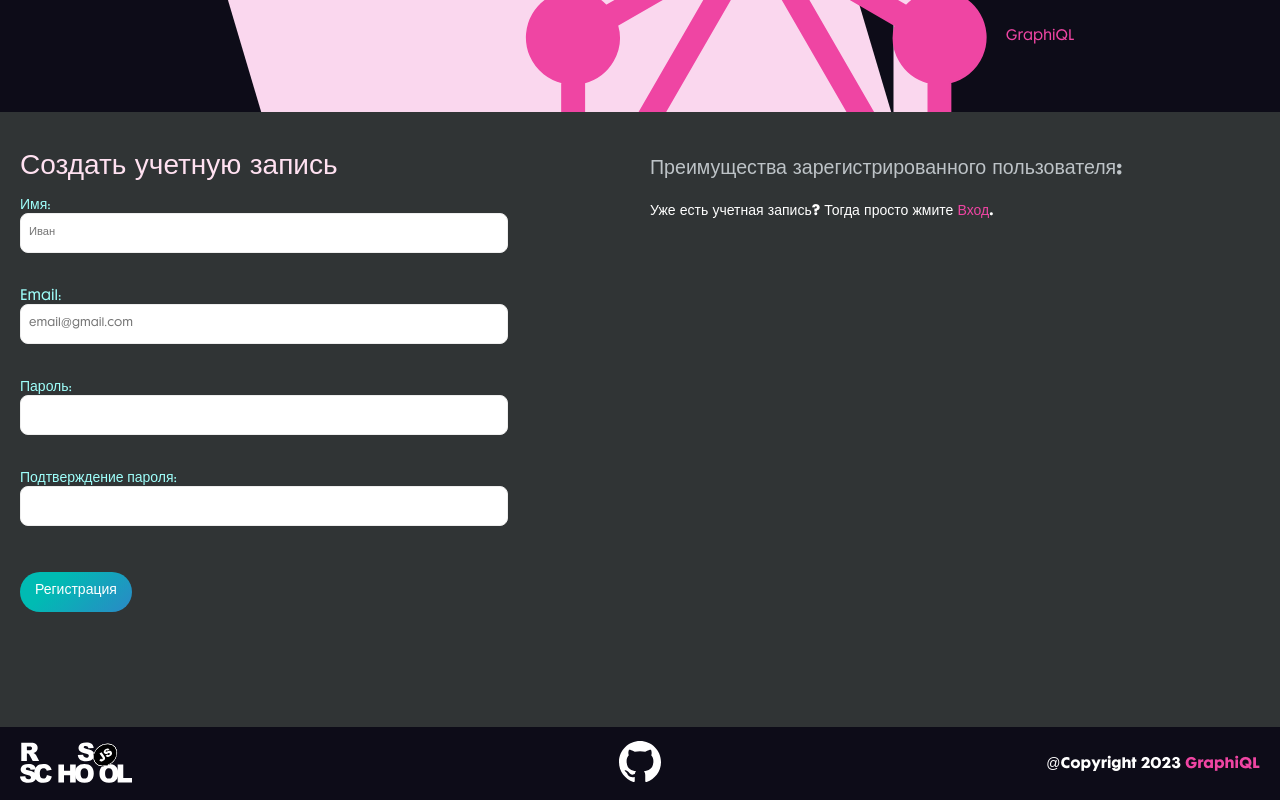
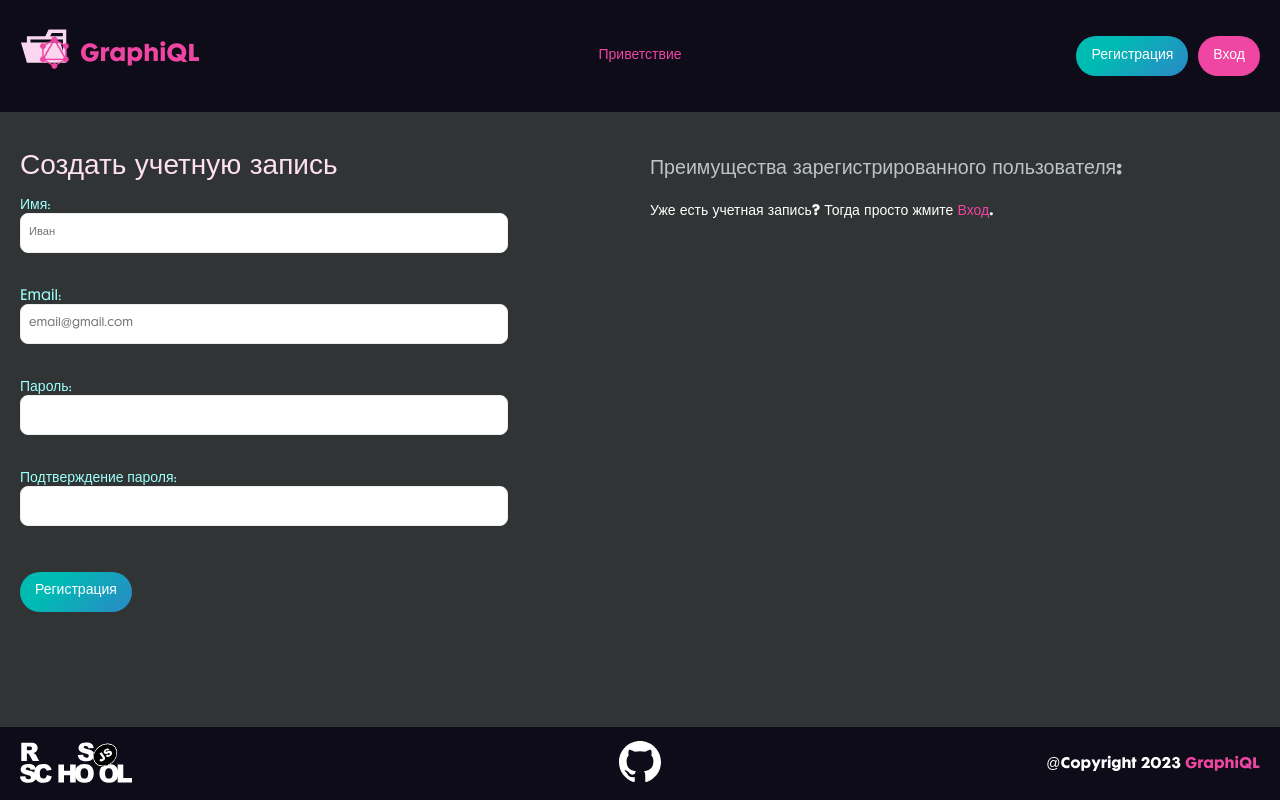
Before and after one commit to ForsyteRun/graphiql-app, a React (Vite) app: page /registration in a window 1280 px wide. Built offline with nearby package versions, Linux system fonts and the light colour scheme; no server answers.

Commit message:
refactor: update layout

```diff
--- a/src/App.tsx
+++ b/src/App.tsx
@@ -1,16 +1,40 @@
-import { Outlet } from 'react-router-dom';
-import { Header, Footer } from './layout';
+import React from 'react';
+import { BrowserRouter as Router, Routes, Route } from 'react-router-dom';
+import {
+  AUTH_ROUTE,
+  MAIN_ROUTE,
+  NOTFOUND_ROUTE,
+  REGISTRATION_ROUTE,
+  WELCOME_ROUTE,
+} from './constants/route';
+import { Login, Main, NotFound, Registration, Welcome } from './pages';
+import AuthRequired from './components/AuthRequired';
+import { NavigationLayout } from './layout';
 
-function App() {
+const App = () => {
   return (
-    <>
-      <Header />
-      <main className="content">
-        <Outlet />
-      </main>
-      <Footer />
-    </>
+    <Router>
+      <Routes>
+        <Route path="/" element={<NavigationLayout />}>
+          <Route index element={<Welcome />} />
+          <Route path={REGISTRATION_ROUTE} element={<Registration />} />
+          <Route path={AUTH_ROUTE} element={<Login />} />
+          <Route path={NOTFOUND_ROUTE} element={<NotFound />} />
+          <Route
+            path={MAIN_ROUTE}
+            element={
+              <AuthRequired>
+                <Routes>
+                  <Route index element={<Main />} />
+                  <Route path={WELCOME_ROUTE} element={<Welcome />} />
+                </Routes>
+              </AuthRequired>
+            }
+          />
+        </Route>
+      </Routes>
+    </Router>
   );
-}
+};
 
 export default App;
--- a/src/components/Editor/Api.tsx
+++ b/src/components/Editor/Api.tsx
@@ -3,14 +3,15 @@ import { useAppDispatch, useAppSelector } from '../../store/types';
 import { setApi } from '../../store/slice/requestSlice';
 
 const Api = () => {
+  const dispatch = useAppDispatch();
+
   const { api } = useAppSelector((state) => state.request);
-
-  const dispatch = useAppDispatch();
   const [value, setValue] = useState(api);
 
   const handleSubmit = () => {
     dispatch(setApi(value));
   };
+
   return (
     <div className="api">
       <div className="api__content">
--- a/src/components/Editor/EditorSection.tsx
+++ b/src/components/Editor/EditorSection.tsx
@@ -1,4 +1,4 @@
-import React, { useState } from 'react';
+import React, { useEffect, useState } from 'react';
 import { sectionData } from '../../constants/editor';
 import { useAppDispatch, useAppSelector } from '../../store/types';
 import { setQuery } from '../../store/slice/requestSlice';
@@ -7,16 +7,7 @@ interface EditorSectionProps {
   title: string;
 }
 
-const EditorSection: React.FC<EditorSectionProps> = ({ title }) => {
-  const dispatch = useAppDispatch();
-
-  const countLines = (text: string) => {
-    return text.split('\n').length;
-  };
-
-  const { query } = useAppSelector((state) => state.request);
-
-  const initialQuery = `query {
+const initialQuery = `query {
   characters(page: 2, filter: { name: "rick" }) {
     info {
       count
@@ -33,8 +24,16 @@ const EditorSection: React.FC<EditorSectionProps> = ({ title }) => {
   }
 }`;
 
+const countLines = (text: string) => {
+  return text.split('\n').length;
+};
 
+const EditorSection: React.FC<EditorSectionProps> = ({ title }) => {
+  const dispatch = useAppDispatch();
+
+  const { query } = useAppSelector((state) => state.request);
   const [value, setValue] = useState(query);
+  const [numLines, setNumLines] = useState(0);
 
   const handleQueryChange = (event: React.ChangeEvent<HTMLTextAreaElement>) => {
     const lines = countLines(event.target.value);
@@ -46,7 +45,9 @@ const EditorSection: React.FC<EditorSectionProps> = ({ title }) => {
     dispatch(setQuery(value));
   };
 
-  const [numLines, setNumLines] = useState(countLines(initialQuery));
+  useEffect(() => {
+    setNumLines(countLines(initialQuery));
+  }, []);
 
   return (
     <>
--- a/src/components/Editor/Headers.tsx
+++ b/src/components/Editor/Headers.tsx
@@ -4,11 +4,13 @@ import { useAppDispatch } from '../../store/types';
 
 const Headers = () => {
   const dispatch = useAppDispatch();
+
   const [value, setValue] = useState('');
 
   const handleSubmit = () => {
     dispatch(setHeaders(value));
   };
+
   return (
     <div className="headers">
       <div className="headers__content">
--- a/src/components/Editor/Variables.tsx
+++ b/src/components/Editor/Variables.tsx
@@ -3,8 +3,9 @@ import { setVariables } from '../../store/slice/requestSlice';
 import { useAppDispatch, useAppSelector } from '../../store/types';
 
 const Variables = () => {
+  const dispatch = useAppDispatch();
+
   const { variables } = useAppSelector((state) => state.request);
-  const dispatch = useAppDispatch();
   const [value, setValue] = useState(variables);
 
   const handleSubmit = () => {
--- a/src/components/RegistrationForm.tsx
+++ b/src/components/RegistrationForm.tsx
@@ -2,7 +2,7 @@ import React from 'react';
 import { useForm } from 'react-hook-form';
 import { yupResolver } from '@hookform/resolvers/yup';
 import { DataForm, FieldName } from '../types/types';
-import { schema } from '../utils/schema';
+import { schema, IForm } from '../utils/schema';
 import { registerWithEmailAndPassword } from '../firebase/firebase';
 import { toastForNoConnection, toastSignUp } from '../utils/toasts';
 import {
@@ -32,7 +32,7 @@ const RegistrationForm: React.FC = () => {
     handleSubmit,
     reset,
     formState: { errors },
-  } = useForm<DataForm>({
+  } = useForm<IForm>({
     mode: 'onChange',
     resolver: yupResolver(schema),
   });
--- a/src/layout/Header.tsx
+++ b/src/layout/Header.tsx
@@ -9,44 +9,57 @@ import {
 import { LogOut } from '../components/Logout';
 import { AuthState } from '../utils/AuthState';
 import { useAppSelector } from '../store/types';
-import { useMemo } from 'react';
+import { useMemo, useState } from 'react';
 
 const Header = () => {
   AuthState();
   const { isAuth } = useAppSelector((state) => state.user);
+  const [menuVisible, setMenuVisible] = useState(false);
+
+  const toggleMenu = () => {
+    setMenuVisible(!menuVisible);
+  };
+
+  const closeMenu = () => {
+    setMenuVisible(false);
+  };
+
   const viewHeader = useMemo(() => {
     {
-      if (isAuth)
-        return (
-          <>
-            <NavLink to={MAIN_ROUTE}>
-              <button className="button button-second">Главная</button>
-            </NavLink>
-            <LogOut />
-          </>
-        );
+      if (isAuth) return <LogOut />;
       return (
         <>
-          <NavLink to={REGISTRATION_ROUTE}>
+          <NavLink to={REGISTRATION_ROUTE} onClick={closeMenu}>
             <button className="button button-second">Регистрация</button>
           </NavLink>
-          <NavLink to={AUTH_ROUTE}>
+          <NavLink to={AUTH_ROUTE} onClick={closeMenu}>
             <button className="button">Вход</button>
           </NavLink>
         </>
       );
     }
   }, [isAuth]);
+
   return (
     <header className="header container">
-      <div className="row">
-        <div className="top-logo">
-          <Logo />
-        </div>
-        <div className="nav-bar__block">
-          <NavLink to={WELCOME_ROUTE}>
-            <button className="button button-second">Приветствие</button>
-          </NavLink>
+      <div className="header__logo">
+        <Logo />
+      </div>
+      <div className="header__links">
+        <NavLink to={WELCOME_ROUTE} className="link">
+          Приветствие
+        </NavLink>
+        {isAuth && (
+          <>
+            <NavLink to={MAIN_ROUTE} className="link">
+              Редактор
+            </NavLink>
+          </>
+        )}
+      </div>
+      <div className="header__buttons">
+        <span className="header__buttons-icon" onClick={toggleMenu}></span>
+        <div className={`header__buttons-list ${menuVisible ? 'active' : ''}`}>
           {viewHeader}
         </div>
       </div>
--- a/src/layout/NavigationLayout.tsx
+++ b/src/layout/NavigationLayout.tsx
@@ -4,13 +4,13 @@ import Footer from './Footer';
 
 function NavigationLayout() {
   return (
-    <div className="tygh">
+    <>
       <Header />
       <main className="content">
         <Outlet />
       </main>
       <Footer />
-    </div>
+    </>
   );
 }
 
--- a/src/layout/index.ts
+++ b/src/layout/index.ts
@@ -1,2 +1,3 @@
 export { default as Footer } from './Footer';
 export { default as Header } from './Header';
+export { default as NavigationLayout } from './NavigationLayout';
--- a/src/main.tsx
+++ b/src/main.tsx
@@ -1,21 +1,17 @@
 import React from 'react';
 import ReactDOM from 'react-dom/client';
 import './assets/scss/style.scss';
-import { RouterProvider } from 'react-router-dom';
-import { router } from './router';
 import { Provider } from 'react-redux';
 import { ToastContainer } from 'react-toastify';
 import 'react-toastify/dist/ReactToastify.css';
 import store from './store/store';
+import App from './App';
 
 ReactDOM.createRoot(document.getElementById('root')!).render(
   // <React.StrictMode>
   <Provider store={store}>
     <ToastContainer />
-    <RouterProvider
-      router={router}
-      // fallbackElement={<div className="lds-dual-ring"></div>}
-    />
+    <App />
   </Provider>
   // </React.StrictMode>
 );
--- a/src/router.tsx
+++ /dev/null
@@ -1,44 +0,0 @@
-import { createBrowserRouter } from 'react-router-dom';
-import App from './App';
-import {
-  AUTH_ROUTE,
-  MAIN_ROUTE,
-  NOTFOUND_ROUTE,
-  REGISTRATION_ROUTE,
-  WELCOME_ROUTE,
-} from './constants/route';
-import { Login, Main, NotFound, Registration, Welcome } from './pages';
-import AuthRequired from './components/AuthRequired';
-
-export const router = createBrowserRouter([
-  {
-    path: WELCOME_ROUTE,
-    element: <App />,
-    children: [
-      {
-        index: true,
-        element: <Welcome />,
-      },
-      {
-        path: REGISTRATION_ROUTE,
-        element: <Registration />,
-      },
-      {
-        path: AUTH_ROUTE,
-        element: <Login />,
-      },
-      {
-        path: NOTFOUND_ROUTE,
-        element: <NotFound />,
-      },
-      {
-        path: MAIN_ROUTE,
-        element: (
-          <AuthRequired>
-            <Main />
-          </AuthRequired>
-        ),
-      },
-    ],
-  },
-]);
```
